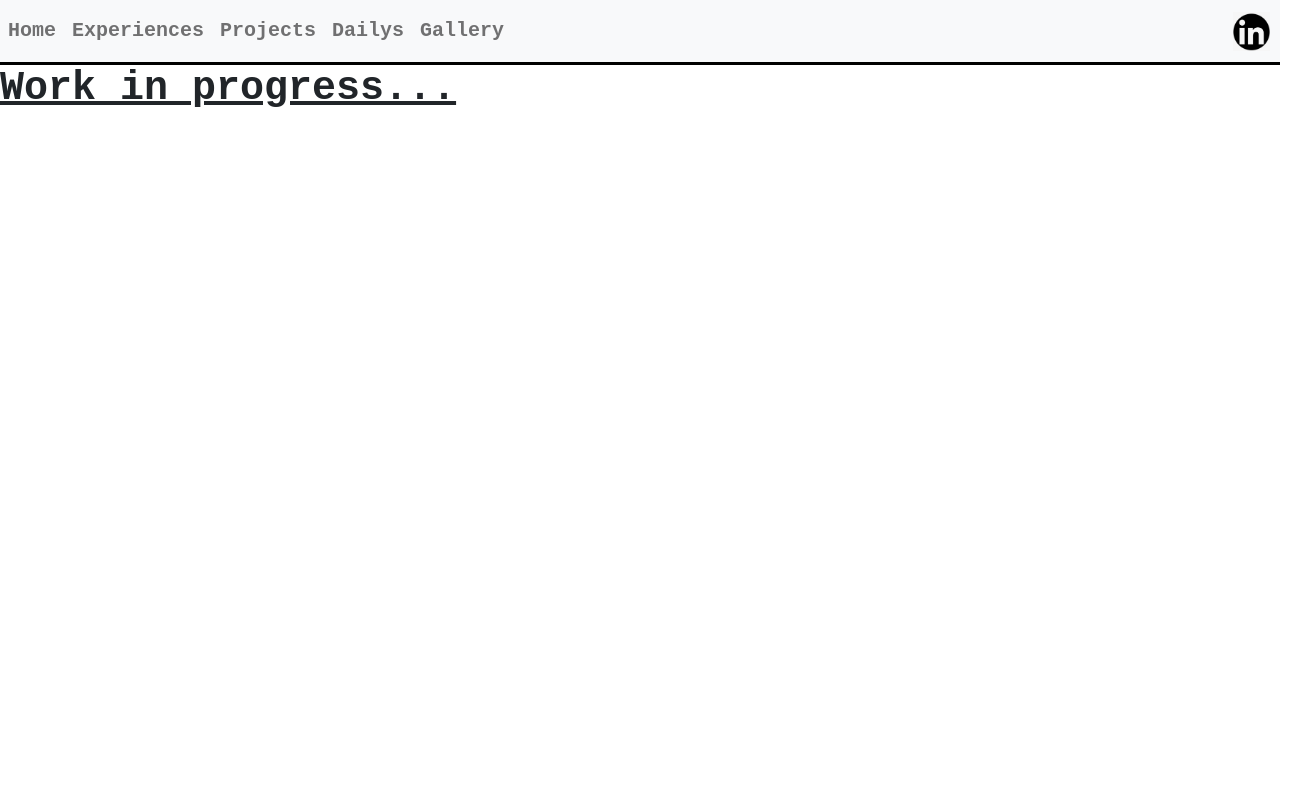
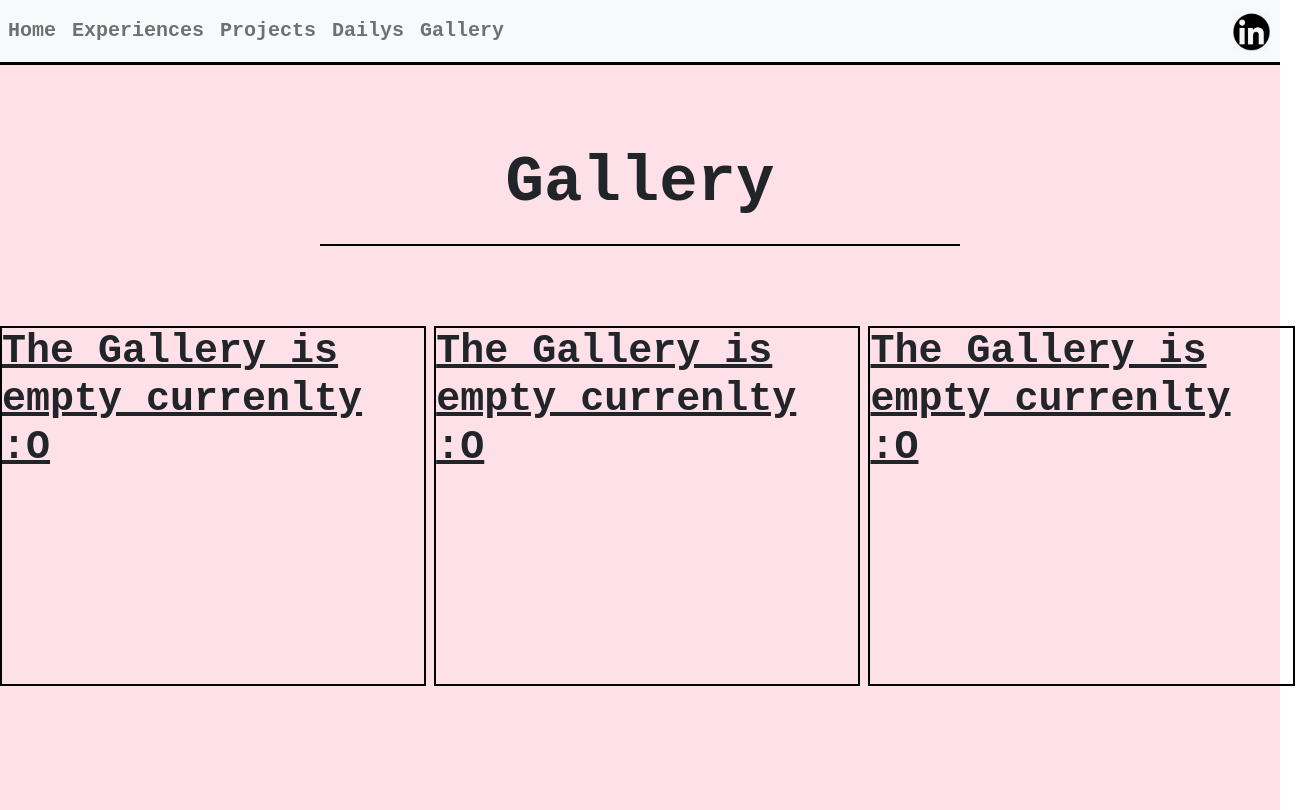
Before and after one commit to elder-a/ae-homepage, a React (Create React App) app: page /gallery in a window 1280 px wide. Shown: the whole page, 1303 px wide, since content can reach past the window. Built offline with nearby package versions, Linux system fonts and the light colour scheme.

Commit message:
Added more fixs and started the gallery

```diff
--- a/src/components/CardImg.js
+++ b/src/components/CardImg.js
@@ -1,8 +1,11 @@
+import '../css/gallery.css';
 
 function CardImg() {
   return (
-    <div>
-        <h1>Work in progress...</h1>
+    <div >
+      <div>
+        <h1 className="imgBoxGallery">The Gallery is empty currenlty :O</h1>
+      </div>
     </div>
   );
 }
--- a/src/components/Gallery.js
+++ b/src/components/Gallery.js
@@ -1,10 +1,22 @@
 import CardImg from "./CardImg";
+import '../css/gallery.css';
 
 function Gallery() {
   return (
     <div className="backGroundGal backGroundSizeGal">
-      <div className="blankSpaceGallery"></div>
-      <CardImg/>
+      <div id="Gallery Title">
+        <div className="blankSpaceGallery"></div>
+        <h1 className="titleGal">Gallery</h1>
+        <div className="blankSpaceGalleryBottom"></div>
+        <div className="blankSpaceGallery"></div>
+      </div>
+
+      <div className="standardBoxOver">
+        <CardImg />
+        <CardImg />
+        <CardImg />
+      </div>
+
     </div>
   );
 }
--- a/src/css/gallery.css
+++ b/src/css/gallery.css
@@ -1,8 +1,18 @@
 /* Applies to the entire body of the HTML document (except where overridden by more specific
 selectors). */
 /* Expericnes styles */
+
+.titleGal {
+  font-weight: bold;
+  text-decoration: none;
+  font-size: 8vh;
+  text-align:center;
+}
+
+
+
 .backGroundGal {
-  background-color: #c4faf8;
+  background-color: #fee1e8;
   height: 100%;
   padding: 0px 0px 0px 0px;
   margin: 0px 0px 0px 0px;
@@ -10,11 +20,11 @@ selectors). */
 
 .backGroundSizeGal {
   height: 93.1vh;
-  background-color: #c4faf8;
+  background-color: #fee1e8;
 }
 
 .backColorGal {
-  background-color: #c4faf8;
+  background-color: #fee1e8;
 }
 
 .textFont {
@@ -22,16 +32,38 @@ selectors). */
 }
 
 .blankSpaceGallery {
-  height: 5vh;
-  background-color: #c4faf8;
+  height: 10vh;
+  background-color: #fee1e8;
+}
+
+.blankSpaceGalleryBottom{
+  text-align:center;
+  height: 2vh;
+  width: 50vw;
+  margin: 0px 0px 0px 25vw;
+  border-bottom-style: solid;
+  border-bottom-color: black;
+  border-bottom-width: 2px;
+  background-color: #fee1e8;
+}
+
+
+.standardBoxOver {
+  height: 45vh;
+  width: 100vw;
+  padding: 0px 0px 0px 0px;
+  margin: 0px 0px 0px 0px;
+  background-color: #fee1e8;
+  margin-left: auto;
+  margin-right: auto;
+  display: flex;
+  flex-direction: row;
+  border-radius: 10px;
 }
 
 .imgBoxGallery {
-  height: auto;
-  width: 20vw;
+  height: 45vh;
+  width: 33.30vw;
   border: 2px solid black;
   margin: 0px 1vh 0px 0px;
-  border-right-style: solid;
-  border-right-color: black;
-  border-right-width: 4px;
 }
--- a/src/css/projects.css
+++ b/src/css/projects.css
@@ -15,7 +15,7 @@ p {
 
   /* Expericnes styles */
   .backGroundPro {
-    background-color: #d2fdbb;
+    background-color: #ffffd1;
     height: 100%;
     padding: 0px 0px 0px 0px;
     margin: 0px 0px 0px 0px;
@@ -23,10 +23,10 @@ p {
 
   .backGroundSizePro {
     height: 93.1vh;
-    background-color: #d2fdbb;
+    background-color: #ffffd1;
   }
 
-  .backColorPro{background-color: #d2fdbb;}
+  .backColorPro{background-color: #ffffd1;}
 
   .textFont {
     font-family: "Courier New", Courier, monospace;
@@ -34,7 +34,7 @@ p {
 
   .blankSpacePro {
     height: 10vh;
-    background-color: #d2fdbb;
+    background-color: #ffffd1;
   }
 
   .imgBoxSize{
```
